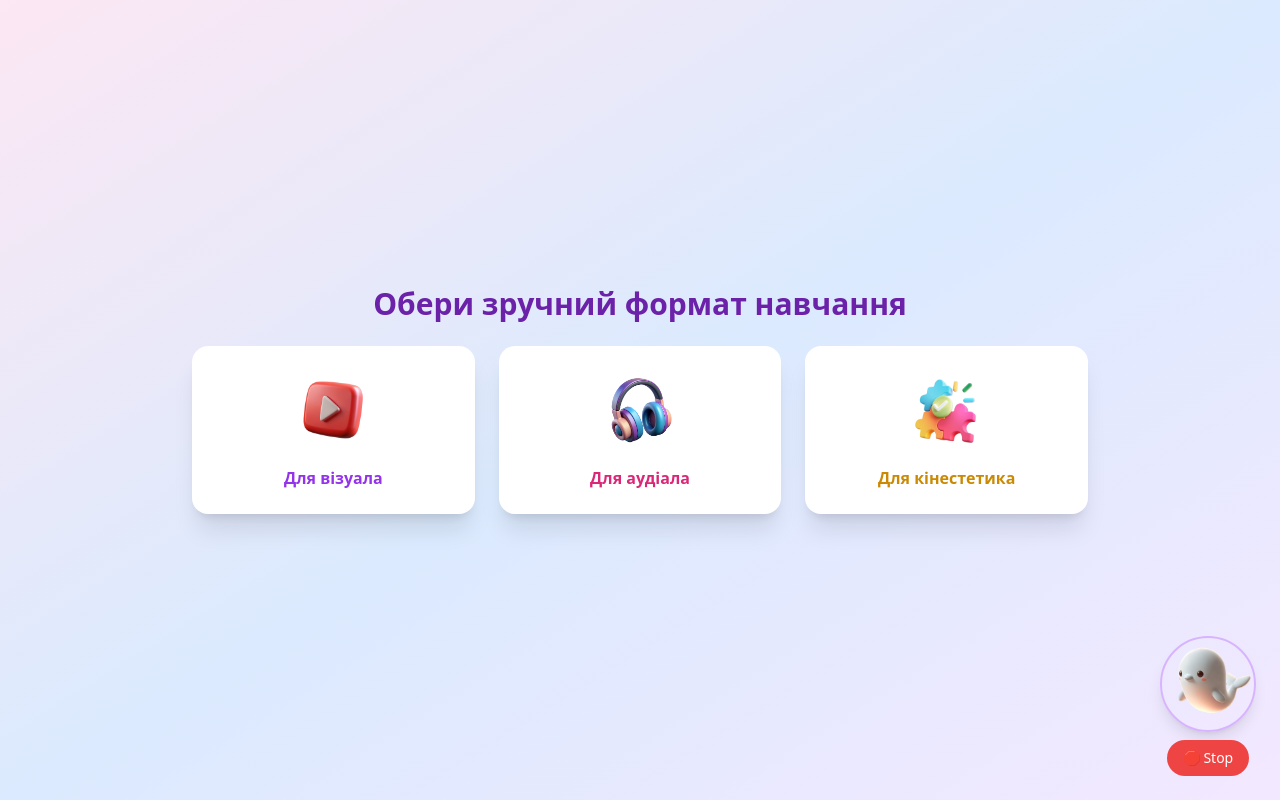
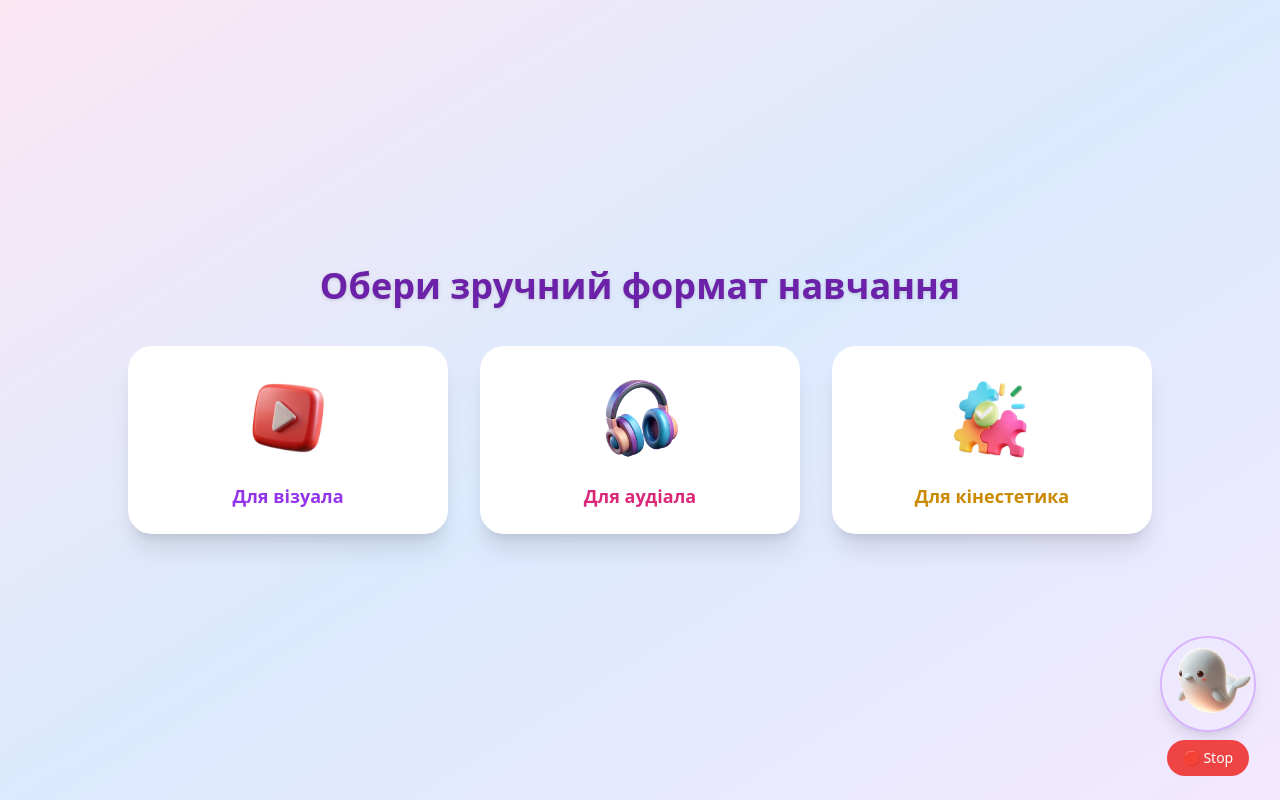
Before and after one commit to Milana-Budzanovska/learning, a React (Vite) app: page / in a window 1280 px wide. Built offline with nearby package versions, Linux system fonts and the light colour scheme; the HTML template or start-up script is replaced by a standard one.

Commit message:
Update LearningMenu.tsx

```diff
--- a/src/LearningMenu.tsx
+++ b/src/LearningMenu.tsx
@@ -1,7 +1,7 @@
 import React from "react";
 import { useNavigate } from "react-router-dom";
 
-const LearningMenu = () => {
+const LearningMenu: React.FC = () => {
   const navigate = useNavigate();
   const studentId = localStorage.getItem("studentId") || "123";
 
@@ -10,29 +10,34 @@ const LearningMenu = () => {
   };
 
   return (
-    <div className="min-h-screen bg-gradient-to-br from-pink-100 via-blue-100 to-purple-100 flex flex-col items-center justify-center p-4">
-      <h1 className="text-3xl font-bold text-purple-800 mb-6">Обери зручний формат навчання</h1>
-      <div className="grid grid-cols-1 sm:grid-cols-3 gap-6 w-full max-w-4xl">
+    <div className="min-h-screen bg-gradient-to-br from-pink-100 via-blue-100 to-purple-100 flex flex-col items-center justify-center p-6">
+      <h1 className="text-3xl sm:text-4xl font-bold text-purple-800 mb-10 text-center drop-shadow">
+        Обери зручний формат навчання
+      </h1>
+
+      <div className="grid grid-cols-1 sm:grid-cols-3 gap-8 w-full max-w-5xl">
         <button
-          className="bg-white rounded-2xl shadow-xl p-6 hover:scale-105 transition transform text-center"
+          className="bg-white rounded-3xl shadow-xl p-6 hover:scale-105 transition transform text-center"
           onClick={() => handleSelect("visual")}
         >
-          <img src={`${process.env.PUBLIC_URL}/1000043625-removebg-preview.png`} alt="Візуал" className="mx-auto w-20 mb-4" />
-          <p className="font-bold text-purple-600">Для візуала</p>
+          <img src="/1000043625-removebg-preview.png" alt="Візуал" className="mx-auto w-24 mb-4" />
+          <p className="font-bold text-purple-600 text-lg">Для візуала</p>
         </button>
+
         <button
-          className="bg-white rounded-2xl shadow-xl p-6 hover:scale-105 transition transform text-center"
+          className="bg-white rounded-3xl shadow-xl p-6 hover:scale-105 transition transform text-center"
           onClick={() => handleSelect("audio")}
         >
-          <img src={`${process.env.PUBLIC_URL}/IMG_20250307_010159_215.png`} alt="Аудіал" className="mx-auto w-20 mb-4" />
-          <p className="font-bold text-pink-600">Для аудіала</p>
+          <img src="/IMG_20250307_010159_215.png" alt="Аудіал" className="mx-auto w-24 mb-4" />
+          <p className="font-bold text-pink-600 text-lg">Для аудіала</p>
         </button>
+
         <button
-          className="bg-white rounded-2xl shadow-xl p-6 hover:scale-105 transition transform text-center"
+          className="bg-white rounded-3xl shadow-xl p-6 hover:scale-105 transition transform text-center"
           onClick={() => handleSelect("kinesthetic")}
         >
-          <img src={`${process.env.PUBLIC_URL}/1000043681-fotor-bg-remover-20250312224319.png`} alt="Кінестетик" className="mx-auto w-20 mb-4" />
-          <p className="font-bold text-yellow-600">Для кінестетика</p>
+          <img src="/1000043681-fotor-bg-remover-20250312224319.png" alt="Кінестетик" className="mx-auto w-24 mb-4" />
+          <p className="font-bold text-yellow-600 text-lg">Для кінестетика</p>
         </button>
       </div>
     </div>
```
